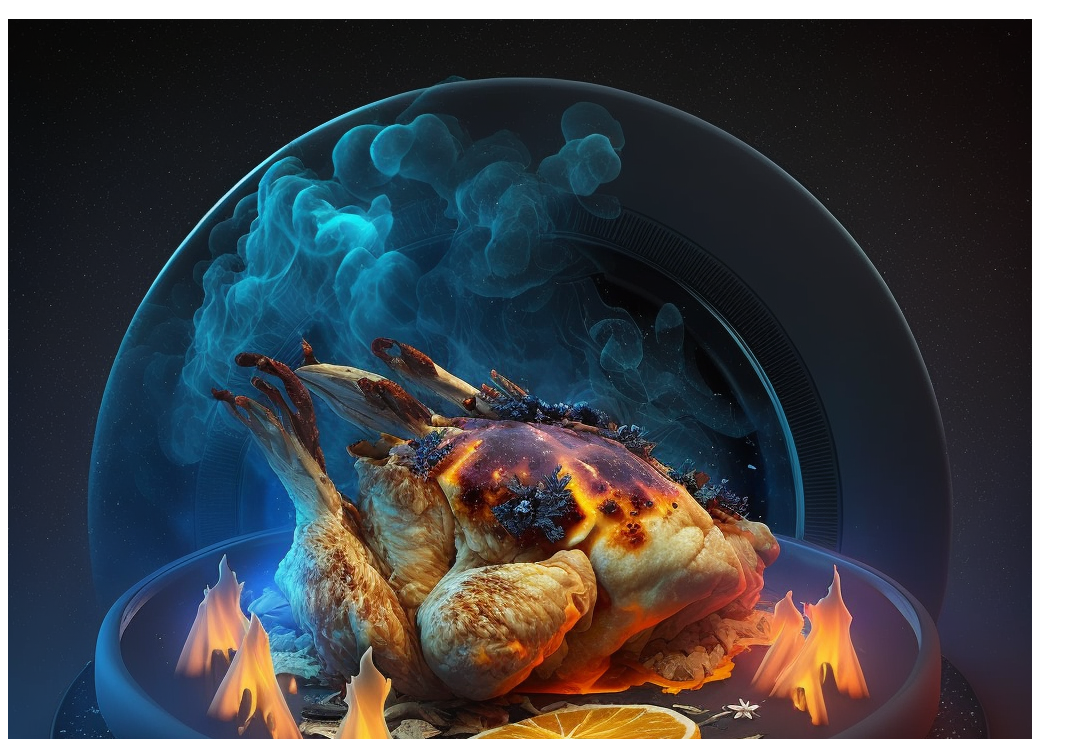
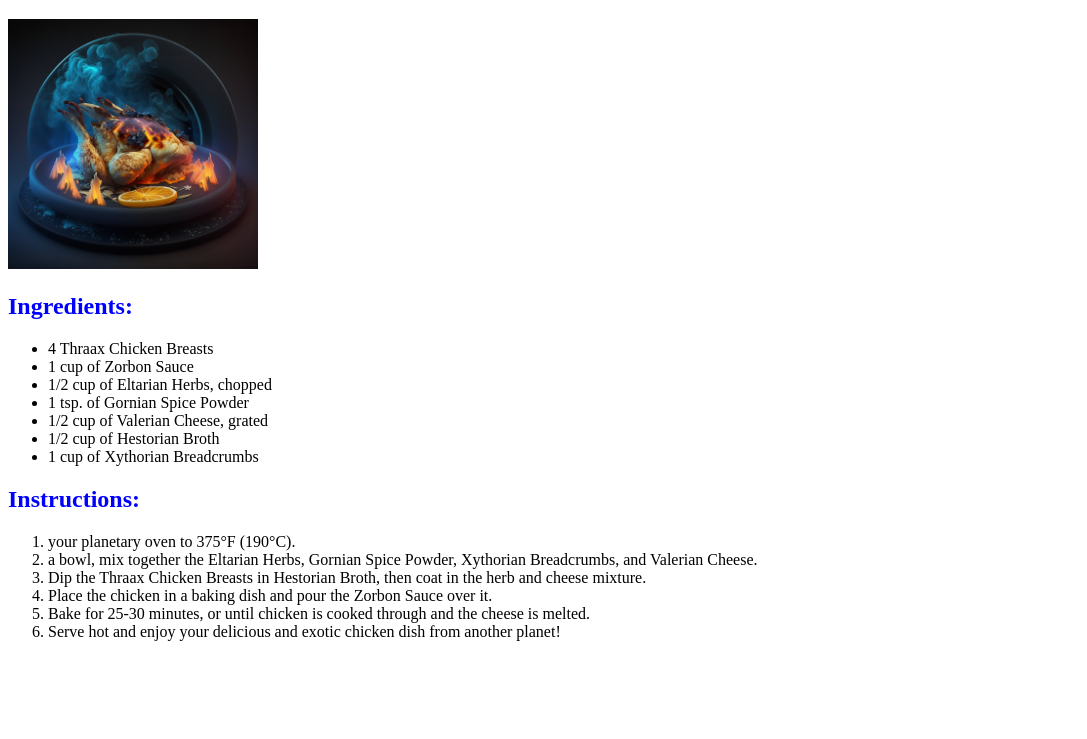
Before and after one commit to xBromsson/odin-recipes, a plain HTML site: page recipes/thraax-herb-crusted-bake.html in a window 1280 px wide. Shown: the part 61-800 px from the top of the page, without its empty margins (0-1087 px from the left). Drawn offline with Linux system fonts and the light colour scheme.

Commit message:
minor typo corrections and added style selectors to css file

```diff
--- a/recipes/thraax-herb-crusted-bake.html
+++ b/recipes/thraax-herb-crusted-bake.html
@@ -4,12 +4,12 @@
     <meta charset="UTF-8">
     <meta http-equiv="X-UA-Compatible" content="IE=edge">
     <meta name="viewport" content="width=device-width, initial-scale=1.0">
-    <link rel="stylsheet" href="../styles.css">
+    <link rel="stylesheet" href="../styles.css">
     <title>Thraax Herb Crusted Bake</title>
 </head>
 <body>
     <h1>Thraxx Herb Crusted Bake</h1>
-    <img src="../images/thraxx-herb-crusted-bake.png" alt="baked chicken from another planet">
+    <img class ="image" src="../images/thraxx-herb-crusted-bake.png" alt="baked chicken from another planet">
     <h2>Ingredients:</h2>
         <p>
             <ul>
--- a/styles.css
+++ b/styles.css
@@ -0,0 +1,10 @@
+/* styles.css */
+
+img {
+    width: 250px;
+    height: auto;
+}
+
+h2 {
+    color:blue
+}
```
Also changed, not shown: index.html (+1 -0 lines).
